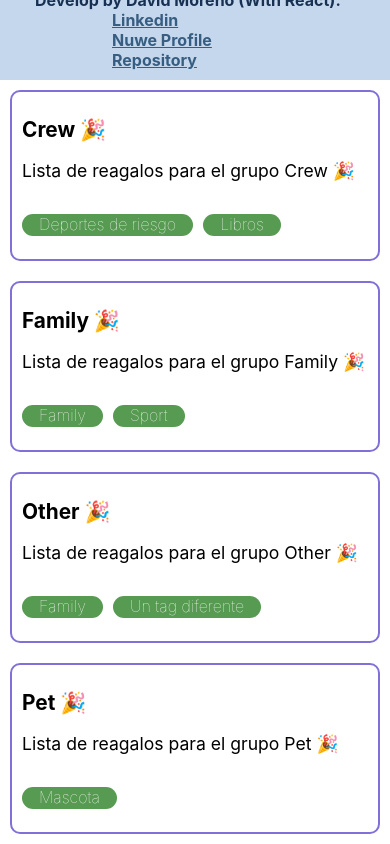
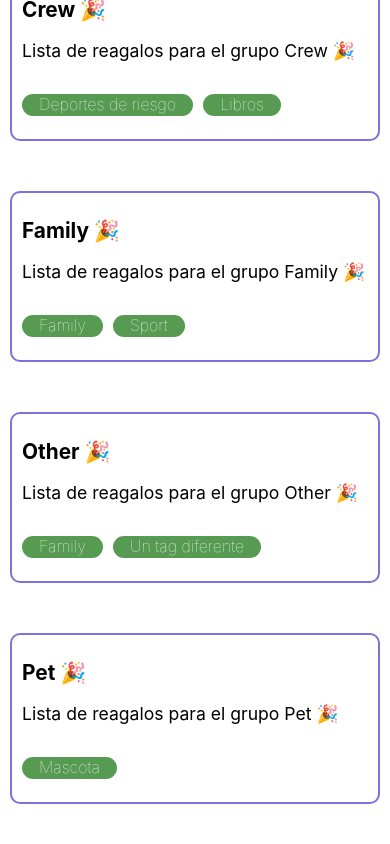
Before and after one commit to CesarDavidMorenR/gift-list-nuwe, a React (Create React App) app: page / in a window 390 px wide. Built offline with nearby package versions, Linux system fonts and the light colour scheme.

Commit message:
Adjustin height to real pixels

```diff
--- a/src/App.css
+++ b/src/App.css
@@ -133,6 +133,7 @@
   color: #183152;
   display:block;
   background-color: #C4D7ED;
+  height: 100%;
   width: 100%;
 }
 
@@ -162,7 +163,7 @@
 }
 
 .cardsContainer {
-  margin: 10px;
+  margin: 10px 10px 40px 10px;
   min-width: 337px;
   min-height: 167px;
   transform: rotate(0deg);
```
